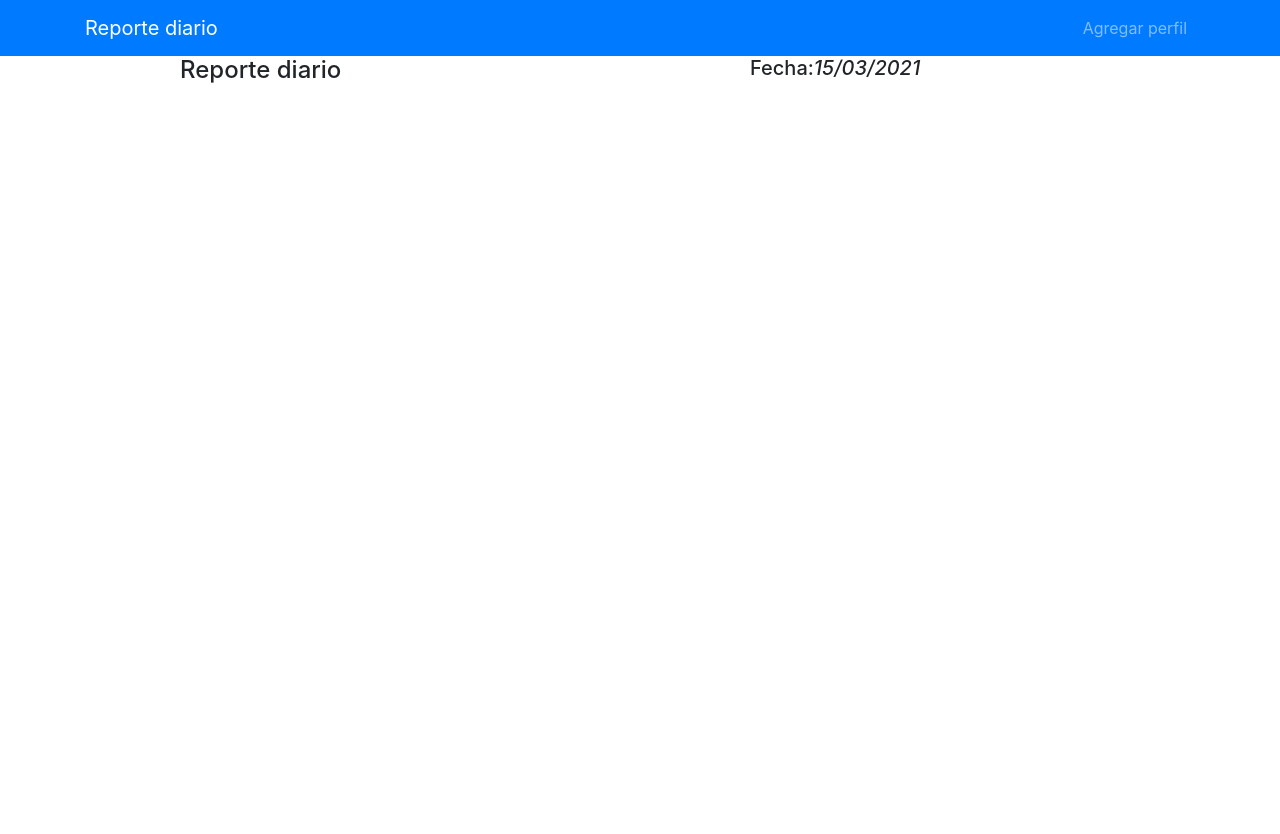
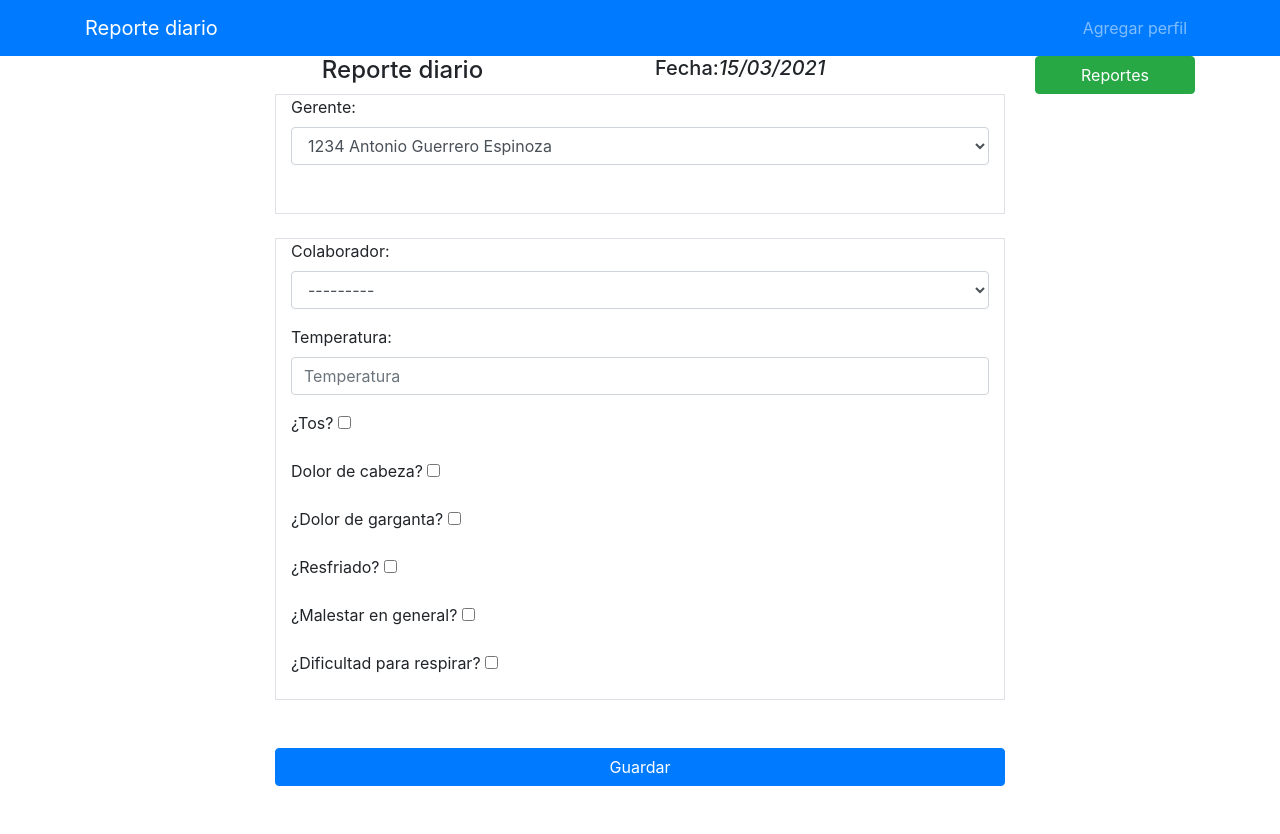
Before and after one commit to ag94e/reports_django, a Django app: page / in a window 1280 px wide. Before the commit the page ends 83 px from the top, so only its background shows below. Run offline with Django 3.2, Linux system fonts and the light colour scheme; data comes from the database, SQL or seed files in the repository; some libraries are stand-ins or nearby versions.

Commit message:
add new requirements.txt and finish models and views

```diff
--- a/diario/forms.py
+++ b/diario/forms.py
@@ -24,9 +24,27 @@
             'estado': forms.TextInput(attrs={'class': 'form-control', 'placeholder': 'Estado'}),
         }
 
-# class DiarioForm(ModelForm):
-#     pass
+class DiarioForm(forms.ModelForm):
+    brm = forms.ModelChoiceField(queryset=Perfil.objects.all(), widget=forms.Select(attrs={'class':'form-control'}), label="Colaborador")
+    tos = forms.BooleanField(required=False, label='¿Tos?', initial=False)
+    cabeza = forms.BooleanField(required=False, label='Dolor de cabeza?', initial=False)
+    garganta = forms.BooleanField(required=False, label='¿Dolor de garganta?', initial=False)
+    resfriado = forms.BooleanField(required=False, label='¿Resfriado?', initial=False)
+    malestar_general = forms.BooleanField(required=False, label='¿Malestar en general?', initial=False)
+    respirar = forms.BooleanField(required=False, label='¿Dificultad para respirar?', initial=False)
 
-
-# class DiarioPorFechaForm(ModelForm):
-#     pass
+    class Meta:
+        model = Diario
+        fields = [
+            'brm',
+            'temperatura',
+            'tos',
+            'cabeza',
+            'garganta',
+            'resfriado',
+            'malestar_general',
+            'respirar'
+        ]
+        widgets = {
+            'temperatura': forms.TextInput(attrs={'class': 'form-control', 'placeholder': 'Temperatura'}),
+        }
--- a/diario/models.py
+++ b/diario/models.py
@@ -19,18 +19,15 @@
 
 class Diario(models.Model):
 
-    respuestas = [
-        ('SI', 'SI'),
-        ('NO', 'NO')
-    ]
     brm = models.ForeignKey(Perfil, on_delete=models.CASCADE)
     temperatura = models.CharField(max_length=5)
-    tos = models.CharField(max_length=2, choices=respuestas, default=None)
-    cabeza = models.CharField(max_length=2, choices=respuestas, default=None)
-    garganta = models.CharField(max_length=2, choices=respuestas, default=None)
-    restriado = models.CharField(max_length=2, choices=respuestas, default=None)
-    malestar_general = models.CharField(max_length=2, choices=respuestas, default=None)
-    respirar = models.CharField(max_length=2, choices=respuestas, default=None)
+    tos = models.BooleanField(default=False)
+    cabeza = models.BooleanField(default=False)
+    garganta = models.BooleanField(default=False)
+    resfriado = models.BooleanField(default=False)
+    malestar_general = models.BooleanField(default=False)
+    respirar = models.BooleanField(default=False)
+    fecha = models.DateField(auto_now_add=True)
 
     def __str__(self):
         return self.brm.nombre
--- a/diario/templates/home.html
+++ b/diario/templates/home.html
@@ -4,21 +4,65 @@
 {% endblock %}
 {% block navbar%}{% include 'navbar.html' %}{% endblock %}
 {% block body_content %}
+{% if message_1 %}
+    <div class="container">
+        <div class="alert alert-danger" role="alert">
+            {{ message_1 }}
+        </div>
+    </div>
+    {% elif message_2 %}
+    <div class="container">
+        <div class="alert alert-success" role="alert">
+            {{ message_2 }}
+        </div>
+    </div>
+{% endif %}
     <div class="container">
        <div class="row">
-            <div class="col-12 col-md-6 offset-md-1">
+            <div class="col-12 col-md-5 offset-md-1 text-center">
                 <h4>Reporte diario</h4>
             </div>
-            <div class="col-12 col-md-5">
+            <div class="col-12 col-md-4">
                 <h5> Fecha:<i>{{ today }}</i></h5>
+            </div>
+            <div class="col-12 col-md-2">
+                <a class="btn btn-success btn-block" href="{% url 'reporte' %}">Reportes</a>
             </div>
        </div>
     </div>
-    <div class="container" style="background-color: grey;">
+    <div class="container">
         <div class="row">
             <div class="col-12 col-md-8 offset-md-2">
                 <form method="post">
-
+                    {% csrf_token %}
+                    <div class="container border">
+                        {% if gerentes %}
+                        <label> Gerente: </label>
+                            <select name="gerente" class="form-control">
+                                {% for g in gerentes %}
+                                    <option value="{{ g.brm }}">{{ g }}</option>
+                                {% endfor %}
+                            </select><br>
+                        {% endif %} <br>
+                    </div><br>
+                    <div class="container border">
+                        {% if diario %}
+                            {% for field in diario %}
+                                <div class="form-group">
+                                    {{ field.label_tag }}
+                                    {{ field }}
+                                    {% if field.errors %}
+                                        {% for e in field.errors %}
+                                        <div class="alert alert-danger" role="alert">
+                                            {{ e }}
+                                        </div>
+                                        {% endfor %}
+                                    {% endif %}
+                                </div>
+                            {% endfor %}
+                        {% endif %}
+                    </div>
+                    <button type="submit" class="btn btn-primary btn-block my-5">Guardar</button>
                 </form>
             </div>
         </div>
--- a/diario/templates/navbar.html
+++ b/diario/templates/navbar.html
@@ -1,13 +1,13 @@
 <nav class="navbar navbar-expand-md navbar-dark bg-primary">
     <div class="container">
-        <a class="navbar-brand" href="#">Reporte diario</a>
+        <a class="navbar-brand" href="{% url 'inicio' %}">Reporte diario</a>
         <button class="navbar-toggler" type="button" data-toggle="collapse" data-target="#navbarSupportedContent" aria-controls="navbarSupportedContent" aria-expanded="false" aria-label="Toggle navigation">
           <span class="navbar-toggler-icon"></span>
         </button>
         <div class="collapse navbar-collapse" id="navbarSupportedContent">
           <ul class="navbar-nav ml-auto">
             <li class="nav-item">
-              <a class="nav-link" href="{% url 'agregar_perfil'%}">Agregar perfil</a>
+              <a class="nav-link" href="{% url 'agregar_perfil' %}">Agregar perfil</a>
             </li>
           </ul>
         </div>
--- a/diario/urls.py
+++ b/diario/urls.py
@@ -3,5 +3,6 @@
 
 urlpatterns = [
     path('', views.inicio, name='inicio'),
-    path('agregar_perfil/', views.agregar_perfil, name="agregar_perfil"),
+    path('agregar_perfil/', views.agregar_perfil, name='agregar_perfil'),
+    path('reportes/', views.ver_reportes, name='reporte')
 ]
--- a/diario/views.py
+++ b/diario/views.py
@@ -1,19 +1,63 @@
-from django.shortcuts import render
-from .forms import PerfilForm
-from .models import Perfil
+from django.shortcuts import render, redirect
+from .forms import PerfilForm, DiarioForm
+from .models import Perfil, Diario, DiarioPorFecha
 
 from datetime import date
 
 def inicio(request):
-    today = date.today().strftime('%d/%m/%Y')
-    # perfil = Perfil.objects.all()
+    diario = DiarioForm()
     form = PerfilForm()
-    context = {
-        'today': today,
-        # 'perfil': perfil,
-        'form': form,
-    }
-    return render(request, 'home.html', context)
+    today = date.today()
+    if request.method == 'GET':
+        today = date.today().strftime('%d/%m/%Y')
+        gerentes = Perfil.objects.filter(es_gerente=True)
+        context = {
+            'today': today,
+            'diario': diario,
+            'form': form,
+            'gerentes': gerentes,
+        }
+        return render(request, 'home.html', context)
+
+    elif request.method == 'POST':
+        diario = DiarioForm(request.POST)
+        if diario.is_valid():
+            condicion = Diario.objects.filter(brm=diario.cleaned_data['brm'], fecha=today)
+            if condicion.count() == 1:
+                cond = Diario.objects.get(brm=diario.cleaned_data['brm'], fecha=today)
+                today = date.today().strftime('%d/%m/%Y')
+                gerentes = Perfil.objects.filter(es_gerente=True)
+                context = {
+                    'today': today,
+                    'diario': diario,
+                    'form': form,
+                    'gerentes': gerentes,
+                    'message_1': f'Ya esta capturado el día de hoy {cond.brm}'
+                }
+                return render(request, 'home.html', context)
+            else:
+                guardar_diaro = Diario.objects.create(**diario.cleaned_data)
+                agregar_diario = Diario.objects.get(brm=diario.cleaned_data['brm'], fecha=today)
+                gerente_en_turno = Perfil.objects.get(brm=request.POST['gerente'])
+                try:
+                    reporte = DiarioPorFecha.objects.get(fecha=today)
+                    today = date.today().strftime('%d/%m/%Y')
+                    gerentes = Perfil.objects.filter(es_gerente=True)
+                    context = {
+                        'today': today,
+                        'diario': diario,
+                        'form': form,
+                        'gerentes': gerentes,
+                        'message_2': f'Se agregó {agregar_diario.brm.nombre} al reporte de hoy'
+                    }
+                    return render(request, 'home.html', context)
+
+                except DiarioPorFecha.DoesNotExist:
+                    reporte = DiarioPorFecha.objects.create(gerente_turno=gerente_en_turno)
+                    return render(request, 'home.html')
+
+
+
 
 def agregar_perfil(request):
     form = PerfilForm()
@@ -25,9 +69,10 @@
     elif request.method == 'POST':
         form = PerfilForm(request.POST)
         if form.is_valid():
-            print(form.cleaned_data)
-        context = {
-            'form': form,
-        }
-        return render(request, 'agregar_perfil.html', context)
+            form.save()
+            return redirect('inicio')
+
     return render(request, 'agregar_perfil.html')
+
+def ver_reportes(request):
+    return render(request, 'reporte.html')
--- a/requirements.txt
+++ b/requirements.txt
@@ -1,3 +1,7 @@
 # Django
 
 Django==3.1.7
+
+# PDF
+
+xhtml2pdf==0.2.5
```
Also changed, not shown: diario/templates/reporte.html (added, +32 -0 lines), db.sqlite3.
